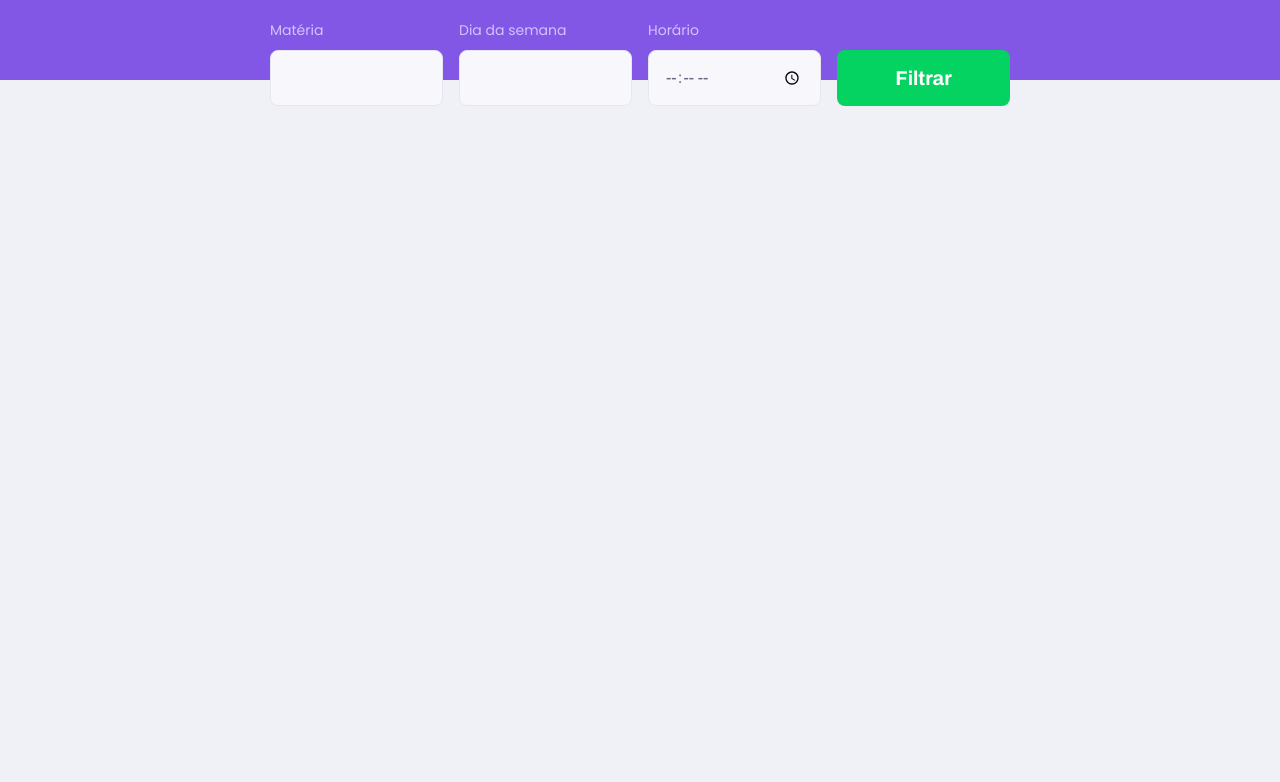
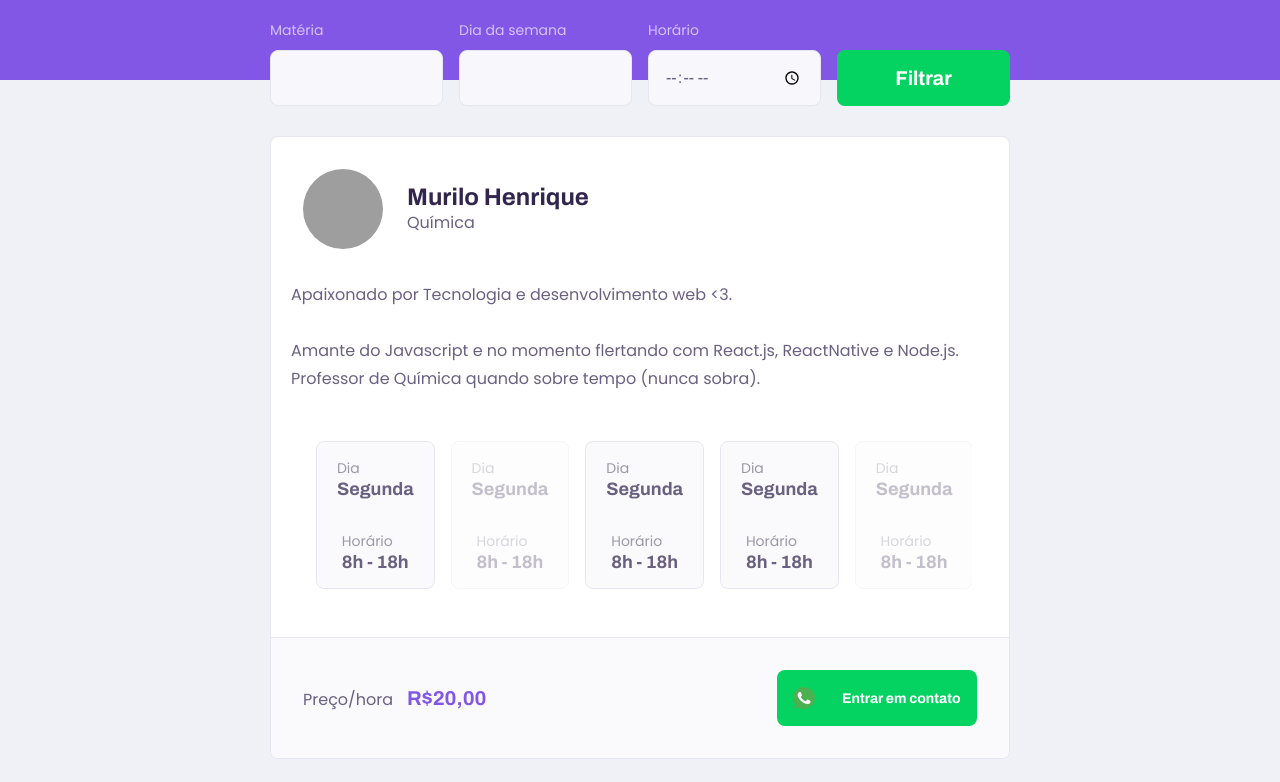
Before and after one commit to omurilo/proffy, a React (Create React App) app: page /study in a window 1280 px wide. Shown: the part 260-1042 px from the top of the page. Before the commit the page ends 800 px from the top, so only its background shows below. Built offline with nearby package versions, Linux system fonts and the light colour scheme; grey boxes are pictures that could not be loaded.

Commit message:
feat: create card and scheduleItem component

```diff
--- a/src/components/ButtonLink/index.ts
+++ b/src/components/ButtonLink/index.ts
@@ -8,16 +8,17 @@ type Props = {
   background?: string;
   hover?: string;
   to: string;
+  size?: string;
 };
 
 export const Button = styled(Link)<Props>`
   width: ${(props) => props.width ?? "30rem"};
   height: ${(props) => props.height ?? "8.4rem"};
   border-radius: 0.8rem;
-  font: 700 2rem Archivo;
+  font: 700 ${props => props.size ?? "2rem"} Archivo;
 
   display: flex;
-  justify-content: center;
+  justify-content: space-evenly;
   align-items: center;
 
   text-decoration: none;
--- /dev/null
+++ b/src/components/Card/index.tsx
@@ -0,0 +1,71 @@
+import React from "react";
+
+import ScheduleItem from "../ScheduleItem";
+
+import {
+  Container,
+  Header,
+  Teacher,
+  Bio,
+  Schedules,
+  Footer,
+  Cost,
+  Whatsapp,
+} from "./styles";
+
+import whatsappIcon from "../../assets/images/icons/whatsapp.svg";
+
+const Card: React.FC = () => {
+  return (
+    <Container>
+      <Header>
+        <img
+          src="https://avatars0.githubusercontent.com/u/1813234?s=460&u=e09cce60e5de03355ecfae710128048a6f37ab4e&v=4"
+          alt="Proffy + name"
+          className="avatar"
+        />
+        <Teacher>
+          <strong className="proffy" style={{ display: "block" }}>
+            Murilo Henrique
+          </strong>
+          <span className="class">Química</span>
+        </Teacher>
+      </Header>
+      <Bio>
+        Apaixonado por Tecnologia e desenvolvimento web &lt;3.
+        <br />
+        <br />
+        Amante do Javascript e no momento flertando com React.js, ReactNative e
+        Node.js. Professor de Química quando sobre tempo (nunca sobra).
+      </Bio>
+      <Schedules>
+        <ScheduleItem />
+        <ScheduleItem disabled={true}  />
+        <ScheduleItem />
+        <ScheduleItem />
+        <ScheduleItem disabled={true} />
+      </Schedules>
+      <Footer>
+        <Cost>
+          Preço/hora
+          <strong>R$20,00</strong>
+        </Cost>
+        <Whatsapp
+          to=""
+          height="5.6rem"
+          width="20rem"
+          size="1.4rem"
+          onClick={(e) => {
+            e.preventDefault();
+            window.open("https://wa.me/5562982082088?text=Olá", "_blank");
+          }}
+        >
+          <img src={whatsappIcon} alt="botão whatsapp" />
+          Entrar em contato
+        </Whatsapp>
+      </Footer>
+    </Container>
+  );
+};
+
+export default Card;
--- /dev/null
+++ b/src/components/Card/styles.ts
@@ -0,0 +1,106 @@
+import styled from "styled-components";
+
+import { Button } from "../ButtonLink";
+
+export const Container = styled.div`
+  background-color: var(--color-box-base);
+  border: 1px solid var(--color-line-in-white);
+  border-radius: 0.8rem;
+  margin-top: 2.4rem;
+  overflow: hidden;
+`;
+
+export const Header = styled.header`
+  display: flex;
+  align-items: center;
+  padding: 3.2rem 2rem;
+
+  & img {
+    width: 8rem;
+    height: 8rem;
+    border-radius: 50%;
+  }
+
+  @media (min-width: 700px) {
+    padding: 3.2rem;
+  }
+`;
+
+export const Teacher = styled.div`
+  margin-left: 2.4rem;
+
+  & span {
+    margin-top: 0.4rem;
+  }
+
+  & strong {
+    font: 700 2.4rem Archivo;
+    display: block;
+    color: var(--color-text-title);
+  }
+`;
+
+export const Bio = styled.p`
+  padding: 0 2rem;
+  line-height: 2.8rem;
+`;
+
+export const Schedules = styled.div`
+  padding-top: 3.2rem;
+
+  @media (min-width: 700px) {
+    display: flex;
+    justify-content: flex-start;
+    align-items: center;
+    margin: 0 auto;
+    max-width: 90%;
+    overflow-x: auto;
+
+    -ms-overflow-style: none;
+    scrollbar-width: none;
+    &::-webkit-scrollbar {
+      display: none;
+    }
+  }
+`;
+
+export const ScheduleItem = styled.div``;
+
+export const Footer = styled.footer`
+  display: flex;
+  align-items: center;
+  justify-content: space-between;
+  padding: 3.2rem 2rem;
+  margin-top: 3.2rem;
+  border-top: 1px solid var(--color-line-in-white);
+  background-color: var(--color-box-footer);
+
+  @media (min-width: 700px) {
+    padding: 3.2rem;
+  }
+`;
+
+export const Cost = styled.p`
+  & strong {
+    font: 700 2rem Archivo;
+    color: var(--color-primary);
+    display: block;
+    line-height: 2.6rem;
+  }
+
+  @media (min-width: 700px) {
+    & strong {
+      display: initial;
+      margin-left: 1.4rem;
+    }
+  }
+`;
+
+export const Whatsapp = styled(Button)`
+  width: 60%;
+  max-width: 20rem;
+
+  & img {
+    width: 2.2rem;
+  }
+`;
--- a/src/components/Input/index.tsx
+++ b/src/components/Input/index.tsx
@@ -5,11 +5,17 @@ import { Container, Label, Input } from "./styles";
 interface InputProps extends InputHTMLAttributes<HTMLInputElement> {
   name: string;
   label: string;
+  dimension?: {};
 }
 
-const InputComponent: React.FC<InputProps> = ({ name, label, ...rest }) => {
+const InputComponent: React.FC<InputProps> = ({
+  name,
+  label,
+  dimension,
+  ...rest
+}) => {
   return (
-    <Container>
+    <Container size={dimension}>
       <Label htmlFor={name}>{label}</Label>
       <Input type="text" name={name} {...rest} />
     </Container>
--- a/src/components/Input/styles.ts
+++ b/src/components/Input/styles.ts
@@ -1,11 +1,16 @@
 import styled from "styled-components";
 
-export const Container = styled.div`
+type StyleProps = {
+  size?: { width?: string };
+};
+
+export const Container = styled.div<StyleProps>`
   font: 500 1.6rem Poppins;
   position: relative;
+  width: ${(props) => props?.size?.width ?? "100%"};
 
   &:focus-within::after {
-    content: '';
+    content: "";
     width: calc(100% - 3.2rem);
     height: 0.2rem;
     background-color: var(--color-primary);
@@ -15,13 +20,14 @@ export const Container = styled.div`
     bottom: 0;
   }
 
-  &:nth-child(n+2) {
+  & + & {
     margin-top: 1.4rem;
   }
 
   @media (min-width: 700px) {
-    &:nth-child(n+2) {
+    & + & {
       margin-top: 0;
+      width: 100%;
     }
   }
 `;
--- /dev/null
+++ b/src/components/ScheduleItem/index.tsx
@@ -0,0 +1,27 @@
+import React from "react";
+
+import { Container, Info, Label, Arrow, WeekDay, Time } from "./styles";
+
+import arrowIcon from '../../assets/images/icons/back.svg';
+
+interface ScheduleItemProps {
+  disabled?: boolean;
+}
+
+const ScheduleItem: React.FC<ScheduleItemProps> = (props) => {
+  return (
+    <Container disabled={props.disabled}>
+      <Info>
+        <Label>Dia</Label>
+        <WeekDay>Segunda</WeekDay>
+      </Info>
+      <Arrow src={arrowIcon} alt="icone de seta" />
+      <Info>
+        <Label>Horário</Label>
+        <Time>8h - 18h</Time>
+      </Info>
+    </Container>
+  );
+};
+
+export default ScheduleItem;
--- /dev/null
+++ b/src/components/ScheduleItem/styles.ts
@@ -0,0 +1,54 @@
+import styled from "styled-components";
+
+type StyleProps = {
+  disabled?: boolean;
+};
+
+export const Container = styled.div<StyleProps>`
+  background-color: var(--color-box-footer);
+  border: 1px solid var(--color-line-in-white);
+  border-radius: 0.8rem;
+  filter: opacity(${(props) => (props.disabled ? "0.4" : "1")});
+
+  display: flex;
+  align-items: center;
+  justify-content: space-between;
+  margin: 1.6rem;
+  padding: 1.6rem;
+
+  @media (min-width: 700px) {
+    flex-direction: column;
+    padding: 0;
+    margin: 1.6rem 0.8rem;
+  }
+`;
+
+export const Info = styled.div`
+  @media (min-width: 700px) {
+    padding: 1.6rem 2rem;
+  }
+`;
+
+export const Label = styled.div`
+  color: var(--color-text-complement);
+  font: 500 1.4rem Poppins;
+`;
+
+export const Arrow = styled.img`
+  transform: rotate(180deg);
+  height: 4.6rem;
+  filter: saturate(1) invert(0.3) contrast(0.8) opacity(0.4);
+
+  @media (min-width: 700px) {
+    display: none;
+  }
+`;
+
+export const WeekDay = styled.div`
+  position: relative;
+  font: 700 1.8rem Archivo;
+`;
+
+export const Time = styled.div`
+  font: 700 1.8rem Archivo;
+`;
--- a/src/pages/ClassesList/index.tsx
+++ b/src/pages/ClassesList/index.tsx
@@ -2,11 +2,11 @@ import React from "react";
 
 import Header from "../../components/Header";
 import Input from "../../components/Input";
-import { Button } from "../../components/ButtonLink";
+import Card from "../../components/Card";
 
 import proffysIcon from "../../assets/images/icons/smile.svg";
 
-import { Container, Proffys, SearchForm } from "./styles";
+import { Container, Proffys, SearchForm, Main, Button } from "./styles";
 
 const ClassesList: React.FC = () => {
   return (
@@ -17,9 +17,9 @@ const ClassesList: React.FC = () => {
           <span>Nós temos 34 professores</span>
         </Proffys>
         <SearchForm>
-          <Input name="subject" label="Matéria" />
-          <Input name="week_day" label="Dia da semana" />
-          <Input name="time" type="time" label="Horário" />
+          <Input name="subject" label="Matéria" dimension={{ width: '100%' }} />
+          <Input name="week_day" label="Dia da semana" dimension={{ width: 'calc(50% - 1.4rem)' }} />
+          <Input name="time" type="time" label="Horário" dimension={{ width: 'calc(50% - 1.4rem)' }} />
           <Button
             to=""
             width="100%"
@@ -33,6 +33,11 @@ const ClassesList: React.FC = () => {
           </Button>
         </SearchForm>
       </Header>
+      <Main>
+        <Card />
+        <Card />
+        <Card />
+      </Main>
     </Container>
   );
 };
--- a/src/pages/ClassesList/styles.ts
+++ b/src/pages/ClassesList/styles.ts
@@ -1,4 +1,6 @@
 import styled from "styled-components";
+
+import { Button as ButtonLink } from "../../components/ButtonLink";
 
 export const Container = styled.div`
   width: 100vw;
@@ -28,6 +30,9 @@ export const Proffys = styled.div`
 `;
 
 export const SearchForm = styled.form`
+  display: flex;
+  flex-wrap: wrap;
+  justify-content: space-between;
   margin-top: 3.2rem;
 
   @media (min-width: 700px) {
@@ -40,3 +45,22 @@ export const SearchForm = styled.form`
     bottom: -7.4rem;
   }
 `;
+
+export const Button = styled(ButtonLink)`
+  margin-top: 2.4rem;
+
+  @media (min-width: 700px) {
+    margin-top: 0;
+  }
+`;
+
+export const Main = styled.main`
+  margin: 3.2rem auto;
+  width: 90%;
+
+  @media (min-width: 700px) {
+    padding: 3.2rem 0;
+    max-width: 740px;
+    margin: 0 auto;
+  }
+`;
```
